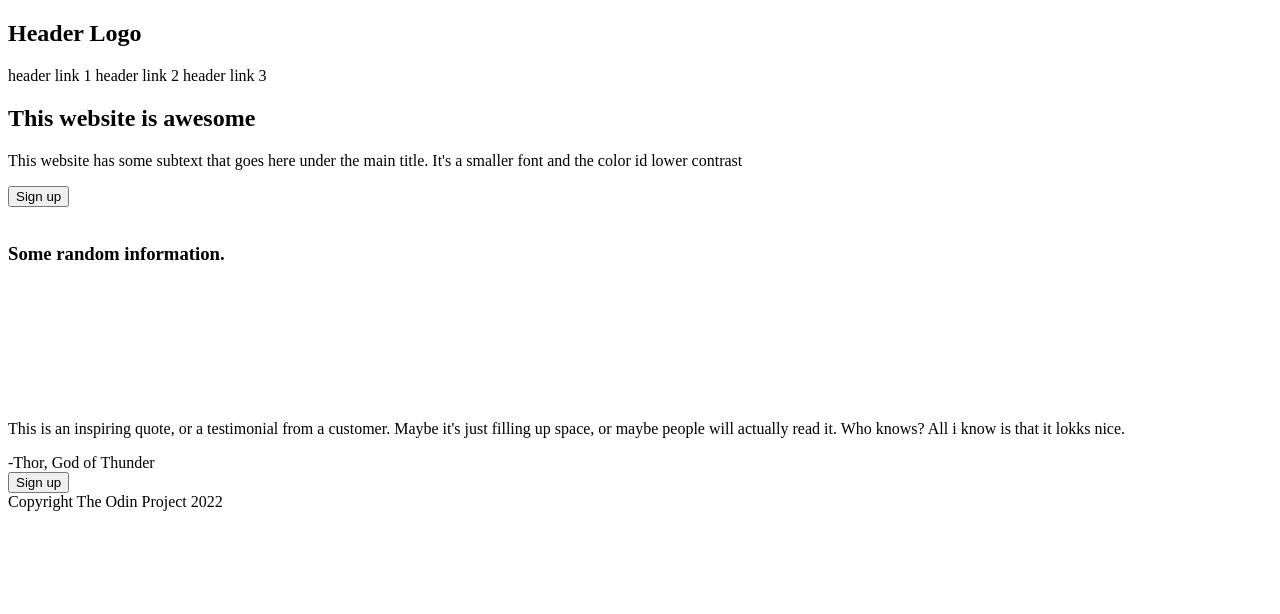
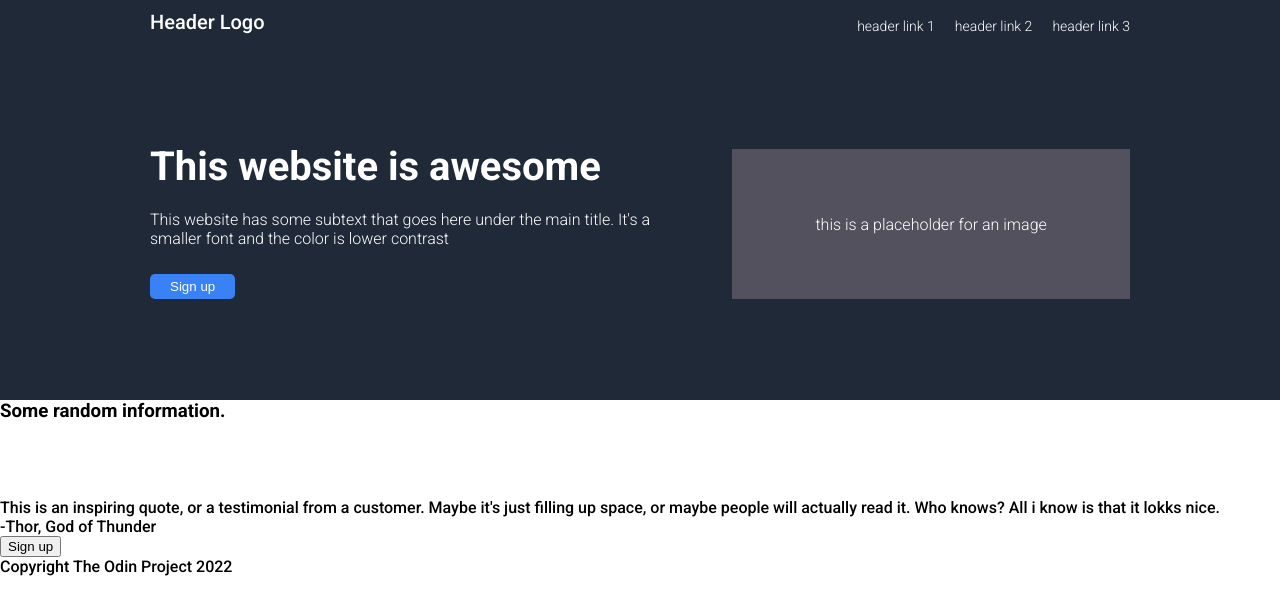
Before and after one commit to davidesavio/landing_page, a plain HTML site: page index.html in a window 1280 px wide. Drawn offline with Linux system fonts and the light colour scheme.

Commit message:
Add nav css

```diff
--- a/index.html
+++ b/index.html
@@ -4,6 +4,12 @@
     <meta charset="UTF-8">
     <meta http-equiv="X-UA-Compatible" content="IE=edge">
     <meta name="viewport" content="width=device-width, initial-scale=1.0">
+    <link rel="preconnect" href="https://fonts.googleapis.com">
+    <link rel="preconnect" href="https://fonts.gstatic.com" crossorigin>
+    <link
+        href="https://fonts.googleapis.com/css2?family=Roboto:ital,wght@0,100;0,300;0,500;0,700;0,900;1,300;1,900&display=swap"
+        rel="stylesheet">
+    <link rel="stylesheet" href="main.css">
     <title>Document</title>
 </head>
 <body>
@@ -11,7 +17,7 @@
     <header>
 
         <nav>
-            <h1>Header Logo</h1>
+            <span class="logo">Header Logo</span>
             <div class="links">
                 <span>header link 1</span>
                 <span>header link 2</span>
@@ -19,17 +25,22 @@
             </div>
         </nav>
 
-        <div class="intro">
-            <div>
-                <h2>This website is awesome</h2>
-                <p>
-                    This website has some subtext that goes here under the main title. It's a smaller font and the color id lower contrast
-                </p>
-                <button>
-                    Sign up
-                </button>
+        <div class="intro-container">
+            <div class="intro">
+                <div class="intro-text">
+                    <h1>This website is awesome</h1>
+                    <p>
+                        This website has some subtext that goes here under the main title. It's a smaller font and the color is lower contrast
+                    </p>
+                    <div>
+                        <button>Sign up</button>
+                    </div>
+
+                </div>
+                <div class="intro-img">
+                    <span>this is a placeholder for an image</span>
+                </div>
             </div>
-            <img src="" alt="">
         </div>
 
     </header>
--- a/main.css
+++ b/main.css
@@ -0,0 +1,80 @@
+* {
+    margin: 0;
+    box-sizing: border-box;
+}
+
+body {
+    font-family: 'Roboto';
+}
+
+header {
+    height: 400px;
+    background-color: #1f2937;
+    padding: 10px 150px;
+    color: white;
+}
+
+nav,
+.intro-container,
+.intro,
+.intro-text,
+.intro-img,
+.links {
+    display: flex;
+}
+
+nav {
+    justify-content: space-between;
+    align-items: flex-end;
+}
+
+.logo {
+    font-size: 20px;
+}
+
+.links {
+    font-size: 14px;
+    font-weight: 300;
+    gap: 20px;
+}
+
+.intro-container {
+    height: 100%;
+    align-items: center;
+}
+
+.intro-text {
+    flex-direction: column;
+    justify-content: space-between;
+}
+
+.intro-text > h1 {
+    font-size: 40px;
+    line-height: 35px;
+}
+
+.intro-text > p {
+    font-weight: 300;
+}
+
+.intro-text button {
+    padding: 5px 20px;
+    background-color: #3882f6;
+    color: white;
+    border-radius: 5px;
+    border: none;
+}
+
+.intro-img {
+    width: 600px;
+    height: 150px;
+    background-color: rgb(83, 81, 94);
+    margin-left: 50px;
+    font-weight: 300;
+    justify-content: center;
+    align-items: center;
+}
+
+.intro-img > span {
+
+}
```
